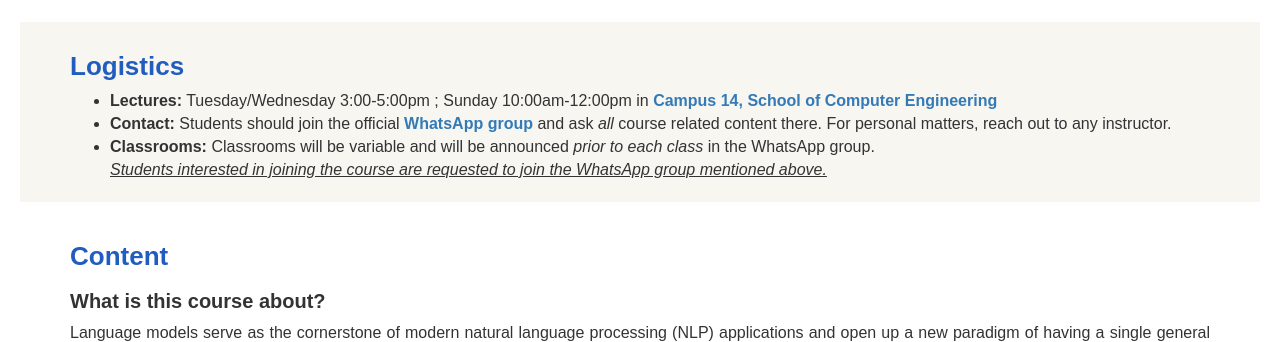
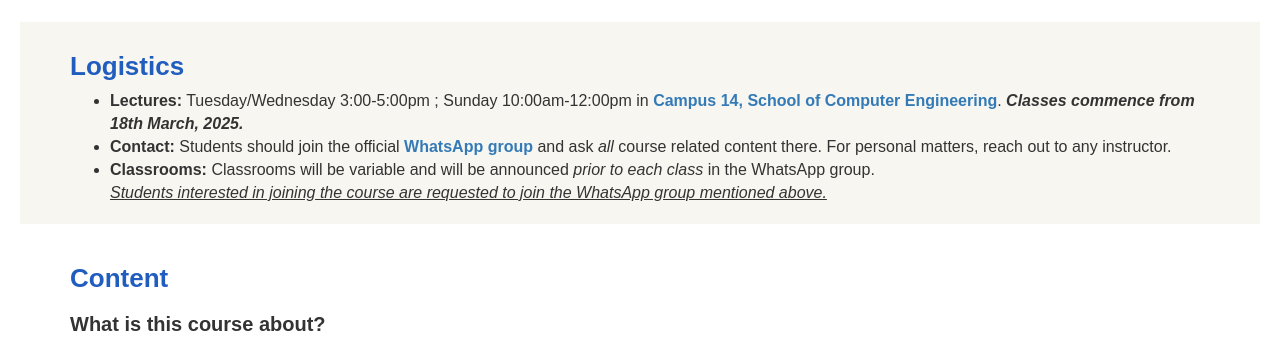
Before and after one commit to respailab/llm-101.respailab.github.io, a plain HTML site: page docs/index.html in a window 1280 px wide. Shown: the part 447-789 px from the top of the page. Drawn offline with nearby package versions, Linux system fonts and the light colour scheme.

Commit message:
added the commencement date.

```diff
--- a/docs/index.html
+++ b/docs/index.html
@@ -132,7 +132,7 @@
         <h2>Logistics</h2>
         <ul>
           <li>
-            <b>Lectures:</b> Tuesday/Wednesday 3:00-5:00pm ; Sunday 10:00am-12:00pm in <b><a href="https://www.google.com/maps/place/KIIT+Campus+14+(Kaladan),+IGNOU+study+centre+patia+2101/@20.3550877,85.8127219,17z/data=!3m1!4b1!4m6!3m5!1s0x3a19099ac7d42401:0xf3cadfdf18df820d!8m2!3d20.3550877!4d85.8152968!16s%2Fg%2F11tsjd73g6?entry=ttu&g_ep=EgoyMDI1MDMwNC4wIKXMDSoASAFQAw%3D%3D">Campus 14, School of Computer Engineering</a></b></li>
+            <b>Lectures:</b> Tuesday/Wednesday 3:00-5:00pm ; Sunday 10:00am-12:00pm in <b><a href="https://www.google.com/maps/place/KIIT+Campus+14+(Kaladan),+IGNOU+study+centre+patia+2101/@20.3550877,85.8127219,17z/data=!3m1!4b1!4m6!3m5!1s0x3a19099ac7d42401:0xf3cadfdf18df820d!8m2!3d20.3550877!4d85.8152968!16s%2Fg%2F11tsjd73g6?entry=ttu&g_ep=EgoyMDI1MDMwNC4wIKXMDSoASAFQAw%3D%3D">Campus 14, School of Computer Engineering</a></b>. <b><i>Classes commence from 18th March, 2025.</i></b></li>
           </li>
           <li>
             <b>Contact:</b>
```
